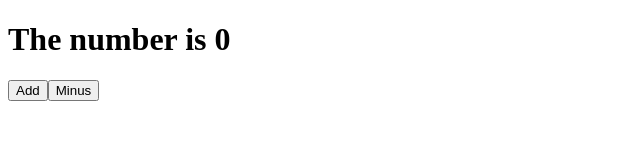
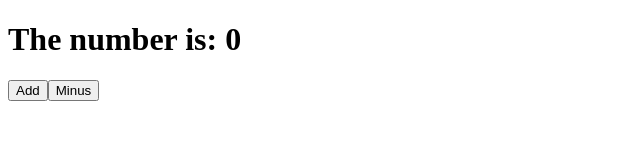
Before and after one commit to 0ccssu/react-movie-web-service, a React (Create React App) app: page / in a window 1280 px wide. Shown: the top 160 px of the page, without its empty margins (0-640 px from the left). Built offline with nearby package versions, Linux system fonts and the light colour scheme.

Commit message:
Complete #3.1 All you need to know about State

```diff
--- a/src/App.js
+++ b/src/App.js
@@ -10,19 +10,21 @@ class App extends React.Component {
     };
 
     // button functions
+    // state는 직접적으로 변경하면 안된다. setState()를 사용하여 리액트가 뷰를 refresh하게 해야한다.
     add = () =>{
-      console.log("add");
+      this.setState(curr => ({count : curr.count +1}));
     };
 
     minus = () =>{
-      console.log("minus");
+      this.setState(curr => ({count : curr.count-1}));
     };
+
     // render method 오버라이딩
     render() {
         return (
           <div>
             <h1>
-              The number is {this.state.count}
+              The number is: {this.state.count}
             </h1>
             <button onClick={this.add}>Add</button>
             <button onClick={this.minus}>Minus</button>
```
